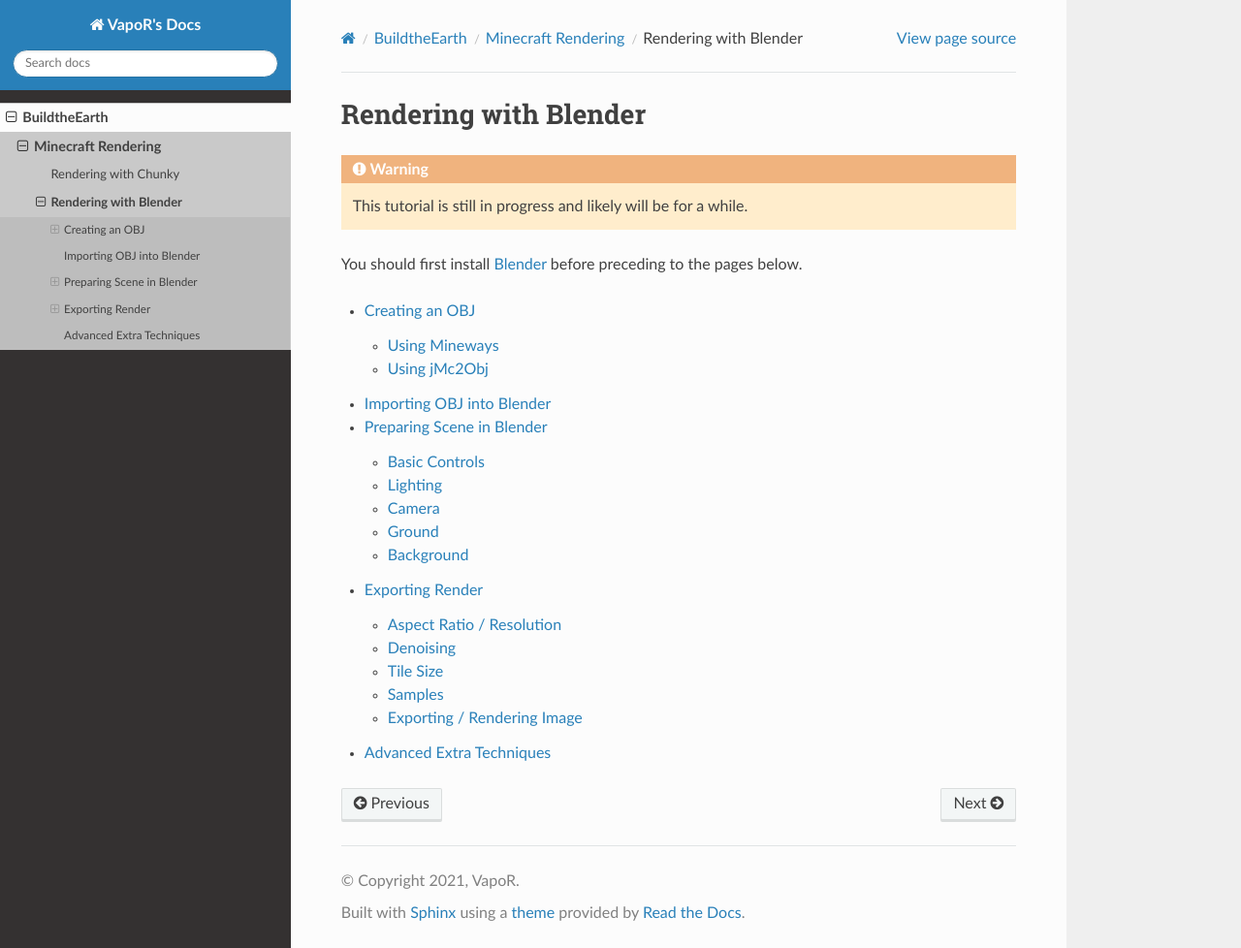
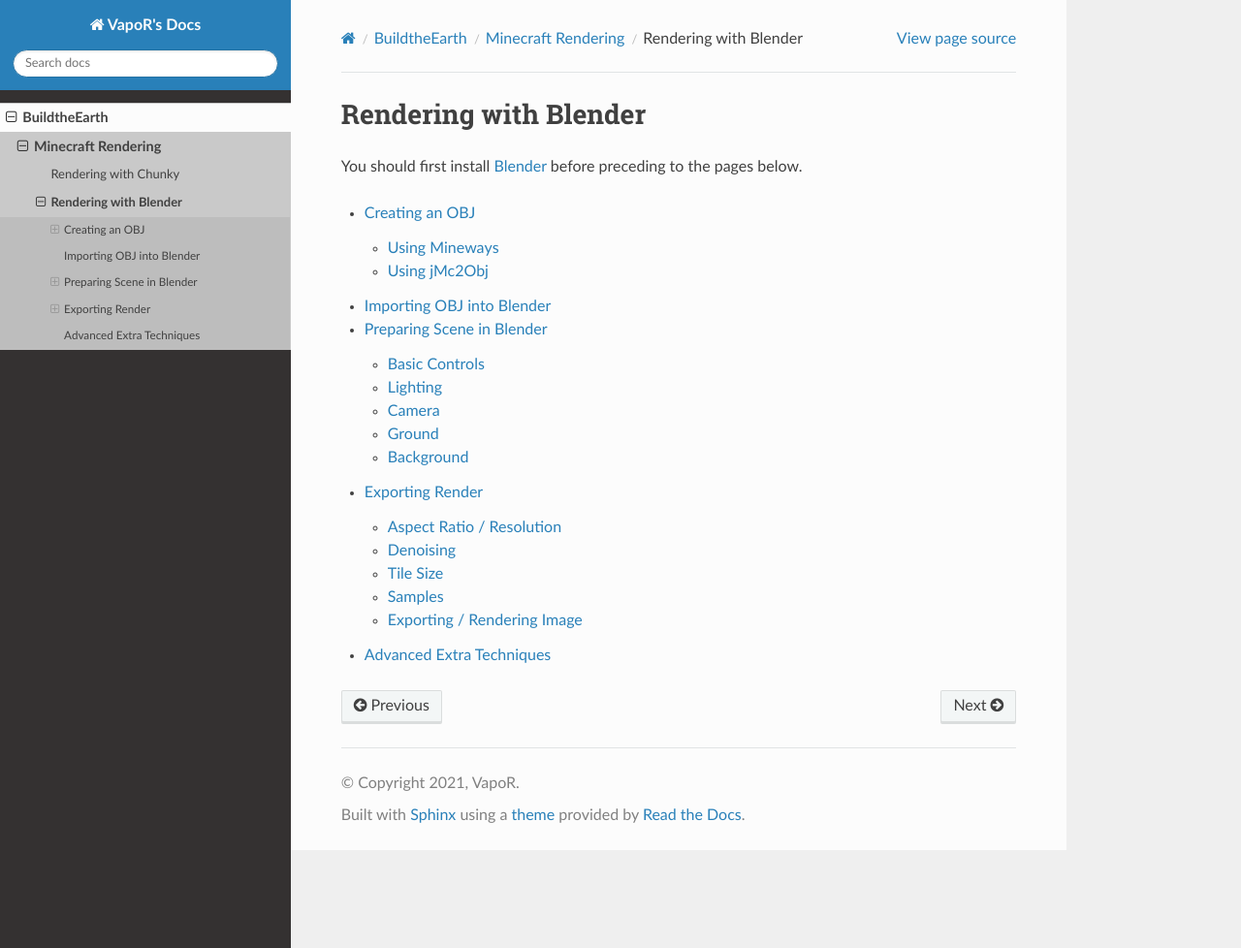
Before and after one commit to yyrichy/documentation, a Sphinx documentation site: the page built from source/buildtheearth/rendering/blender/index.md, in a window 1280 px wide and 978 px high. Shown: the whole window at 97% size. Built offline with Sphinx 7.4.7 and the Read the Docs theme 2.0.0, drawn with Linux system fonts in a browser that asks for light colours.

Commit message:
ITS MOSTLY DONE

````diff
--- a/source/buildtheearth/rendering/blender/index.md
+++ b/source/buildtheearth/rendering/blender/index.md
@@ -6,10 +6,6 @@ authors:
     - @VapoR
 --->
 # Rendering with Blender
-```eval_rst
-.. warning::
-   This tutorial is still in progress and likely will be for a while.
-```
 You should first install [Blender](https://www.blender.org/) before preceding to the pages below.
 ```eval_rst
 .. toctree::
````
